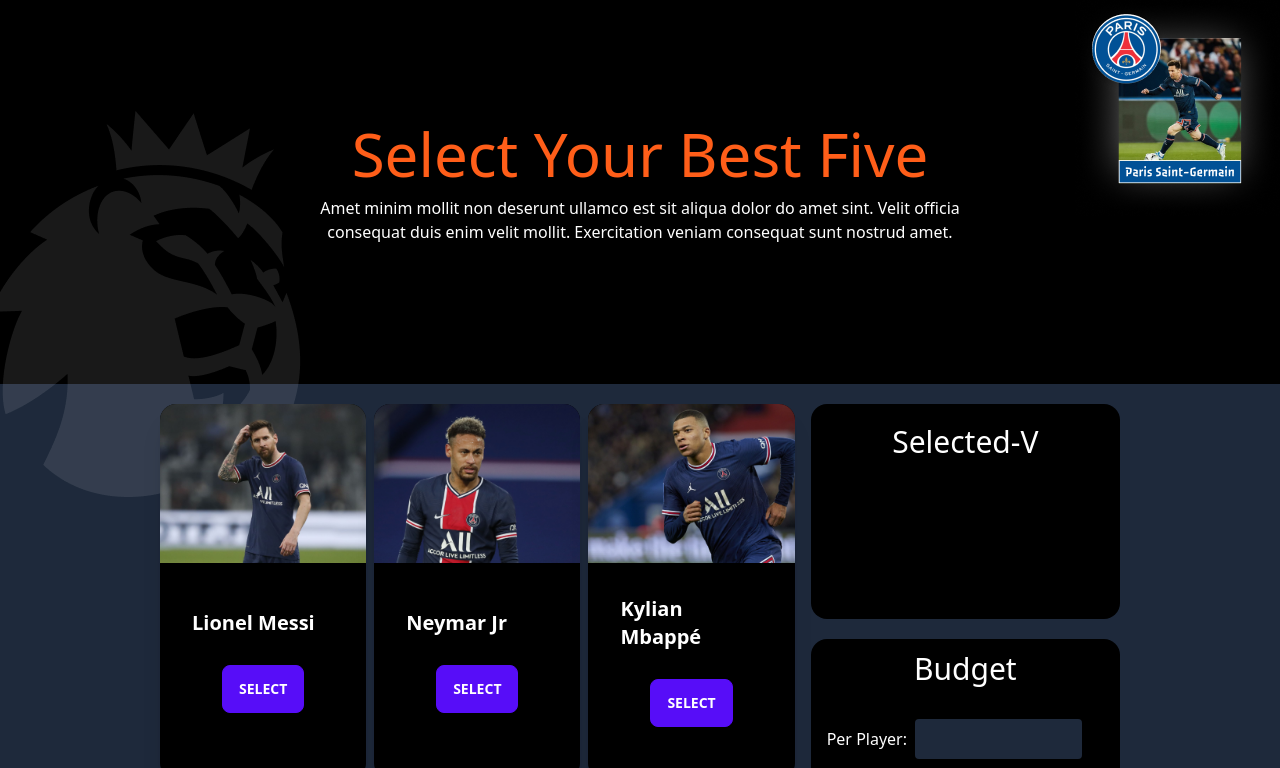
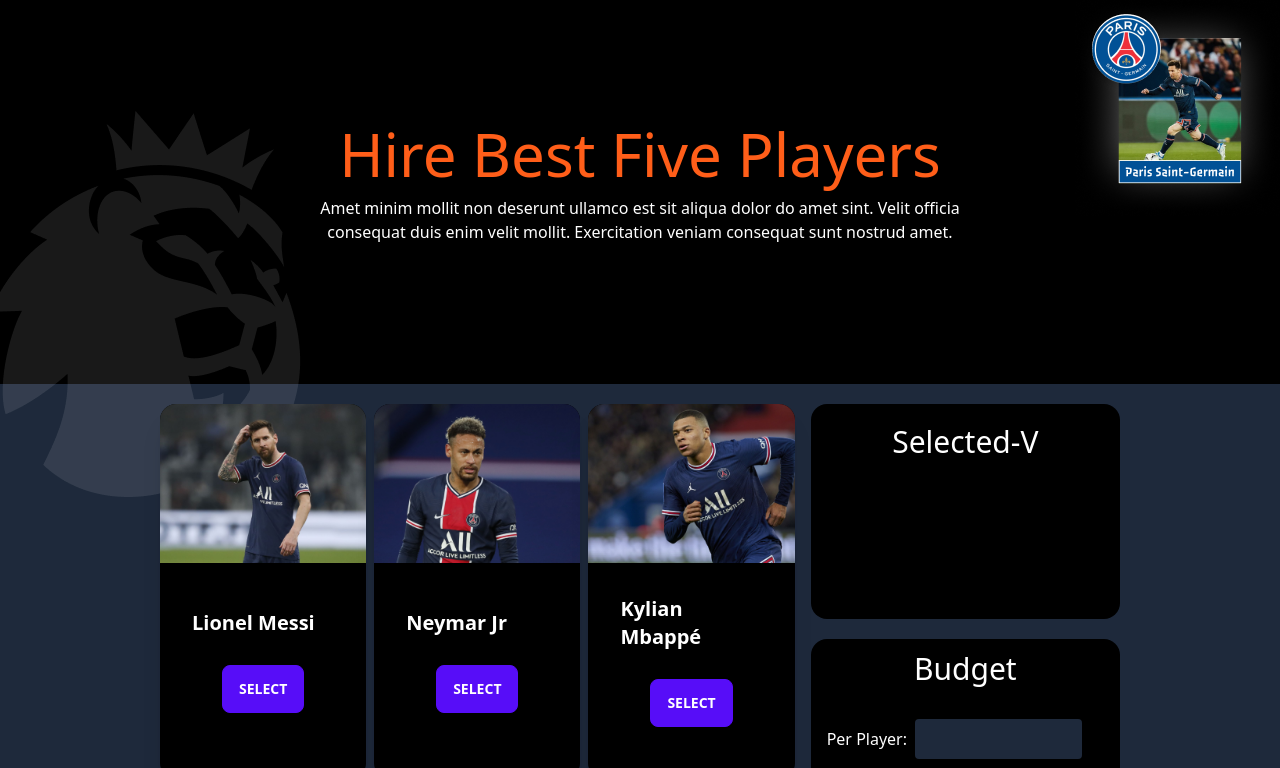
Before and after one commit to mamun4447/select-fav-players, a plain HTML site: page index.html in a window 1280 px wide. Shown: the top 768 px of the page. Drawn offline with nearby package versions, Linux system fonts and the light colour scheme.

Commit message:
Heading change

```diff
--- a/index.html
+++ b/index.html
@@ -22,7 +22,7 @@
     <!--Header section Start-->
     <header class="w-full h-96 bg-black">
       <div class="text-center pt-28 backgrounImage">
-        <h1 class="text-6xl heading py-3">Select Your Best Five</h1>
+        <h1 class="text-6xl heading py-3">Hire Best Five Players</h1>
         <p class="w-3/6 mx-auto">
           Amet minim mollit non deserunt ullamco est sit aliqua dolor do amet sint. Velit officia consequat duis enim velit mollit. Exercitation veniam consequat sunt nostrud amet.
         </p>
--- a/js/script.js
+++ b/js/script.js
@@ -2,7 +2,7 @@ const selectBtn = document.getElementsByClassName('selectBtn');
 for (let Select of selectBtn) {
     Select.addEventListener('click', function(event) {
         const playerName = event.target.parentNode.parentNode.firstChild.nextSibling.innerText;
-        event.target.style.disabled = true;
+        // event.target.style.disabled = true;
         // console.log(heading);
         const fivePlayers = document.getElementById("playerName");
         const ol = document.createElement('ol');
```
